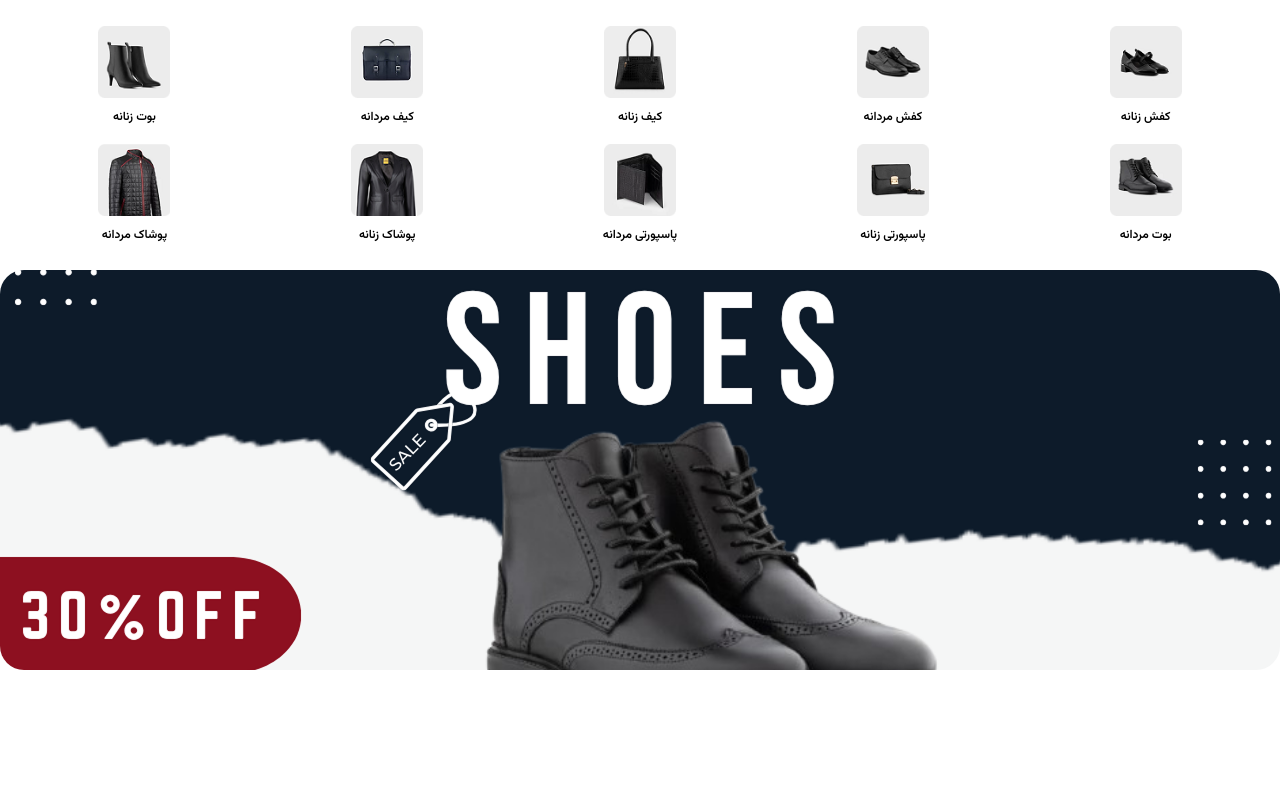
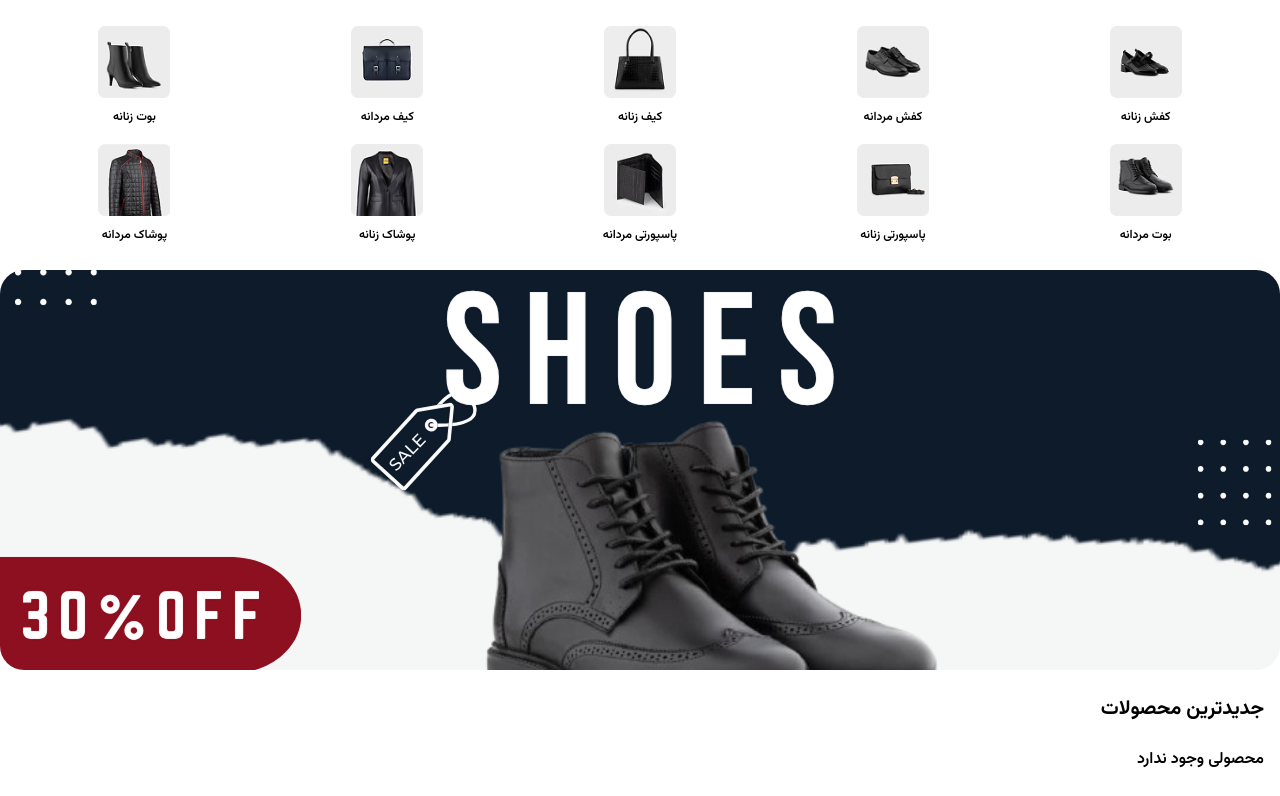
Before and after one commit to Avesta1387/horse-leather-exercise, a Next.js app: page / in a window 1280 px wide. Shown: the part 699-1495 px from the top of the page. Before the commit the page ends 1369 px from the top, so only its background shows below. Built offline with nearby package versions, Linux system fonts and the light colour scheme; no server answers; the database is empty.

Commit message:
feat(home):add newest products section

```diff
--- a/app/page.tsx
+++ b/app/page.tsx
@@ -1,5 +1,8 @@
 import HomeCategories from "@/components/main-page/categories/HomeCategories";
+import HomeNewestProducts from "@/components/main-page/newest-products/HomeNewestProducts";
+import { Spinner } from "@/components/ui/spinner";
 import Image from "next/image";
+import { Suspense } from "react";
 
 
 
@@ -29,6 +32,10 @@ export default function Home() {
             </div>
           </div>
         </div>
+        {/*  NEWEST PRODUCTS SECTION  */}
+        <Suspense fallback={<Spinner />} >
+          <HomeNewestProducts />
+        </Suspense>
       </div>
     </div>
   );
--- /dev/null
+++ b/components/main-page/newest-products/HomeNewestProducts.tsx
@@ -0,0 +1,82 @@
+import { createServerSupabaseClient } from "@/lib/supabase/server"
+import Image from "next/image";
+
+type ProductBoxProps = {
+    name: string,
+    price: number | string;
+    imageUrl: string | null;
+}
+
+const ProductBox = ({ name, price, imageUrl }: ProductBoxProps) => {
+    return (
+        <div className=" border-2 border-primary-30 rounded-2xl overflow-auto p-4 ">
+            <div className="relative w-full h-80 rounded-2xl overflow-auto mb-4 ">
+                {imageUrl && (
+                    <Image
+                        src={imageUrl}
+                        alt={name}
+                        className="object-cover"
+                        fill
+                    // unoptimized
+                    />
+                )}
+            </div>
+            <p className="text-3xl leading-12 mb-4 text-primary-100 ">{name}</p>
+            <p className="text-2xl leading-9 text-primary-100">{price} تومان</p>
+        </div>
+    )
+}
+
+export default async function HomeNewestProducts() {
+
+    const supabase = await createServerSupabaseClient();
+
+    const { data: products, error: productsError } = await supabase
+        .from('products')
+        .select(`*,
+                product_variants(
+                    price
+                )
+            `)
+        .order('created_at', { ascending: false });
+    console.log("Products:", products);
+    console.log("Products Error:", productsError);
+
+    const productsWithImage = (products ?? []).map((product) => {
+        const mainImage = product.images?.find(
+            (image: string) => !/-\d+\./.test(image)
+        );
+
+        const imageUrl = mainImage
+            ? supabase.storage
+                .from("products_images")
+                .getPublicUrl(mainImage).data.publicUrl
+            : null;
+
+        return {
+            ...product,
+            image: imageUrl,
+        };
+    });
+
+    const firstProduct = productsWithImage[0];
+
+    return (
+        <div className="py-6 px-4">
+            <h6 className=" text-h6 mb-6 ">جدیدترین محصولات</h6>
+            <div className="">
+                {firstProduct ? (
+                    <ProductBox
+                        name={firstProduct.title}
+                        price={firstProduct.product_variants?.[0]?.price ?? "ناموجود"}
+                        imageUrl={firstProduct.image}
+                    />
+                ) : (
+                    <div className="">
+                        <p>محصولی وجود ندارد</p>
+                    </div>
+                )}
+            </div>
+        </div>
+    )
+};
--- /dev/null
+++ b/components/ui/spinner.tsx
@@ -0,0 +1,59 @@
+
+import React from "react";
+import { cn } from "@/lib/utils";
+import { VariantProps, cva } from "class-variance-authority";
+import { Loader2 } from "lucide-react";
+
+const spinnerVariants = cva(
+  "flex-col items-center justify-center",
+  {
+    variants: {
+      show: {
+        true: "flex",
+        false: "hidden",
+      },
+    },
+    defaultVariants: {
+      show: true,
+    },
+  }
+);
+
+const loaderVariants = cva(
+  "animate-spin text-primary",
+  {
+    variants: {
+      size: {
+        small: "size-6",
+        medium: "size-8",
+        large: "size-12",
+      },
+    },
+    defaultVariants: {
+      size: "medium",
+    },
+  }
+);
+
+interface SpinnerContentProps
+  extends VariantProps<typeof spinnerVariants>,
+    VariantProps<typeof loaderVariants> {
+  className?: string;
+  children?: React.ReactNode;
+}
+
+export function Spinner({
+  size,
+  show,
+  children,
+  className,
+}: SpinnerContentProps) {
+  return (
+    <span className={spinnerVariants({ show })}>
+      <Loader2
+        className={cn(loaderVariants({ size }), className)}
+      />
+      {children}
+    </span>
+  );
+}
--- /dev/null
+++ b/lib/utils.ts
@@ -0,0 +1,7 @@
+
+import { clsx, type ClassValue } from "clsx";
+import { twMerge } from "tailwind-merge";
+
+export function cn(...inputs: ClassValue[]) {
+  return twMerge(clsx(inputs));
+}
--- a/next.config.ts
+++ b/next.config.ts
@@ -4,6 +4,9 @@ const nextConfig: NextConfig = {
   /* config options here */
   experimental: {
     agentFeedback: true,
+  },
+  images: {
+    domains: ["zmacusagtplnpcfrdnnb.supabase.co"],
   },
   cacheComponents: true,
   partialPrefetching: true,
--- a/package.json
+++ b/package.json
@@ -11,10 +11,14 @@
   "dependencies": {
     "@supabase/ssr": "^0.12.7",
     "@supabase/supabase-js": "^2.118.0",
+    "class-variance-authority": "^0.7.1",
+    "clsx": "^2.1.1",
+    "lucide-react": "^1.65.0",
     "next": "^16.4.3",
     "react": "19.3.0",
     "react-dom": "19.3.0",
-    "supabase": "^2.122.0"
+    "supabase": "^2.122.0",
+    "tailwind-merge": "^3.7.0"
   },
   "devDependencies": {
     "@svgr/cli": "^8.1.0",
```
Also changed, not shown: 1 other file (tests, documents, lock files or other folders).
